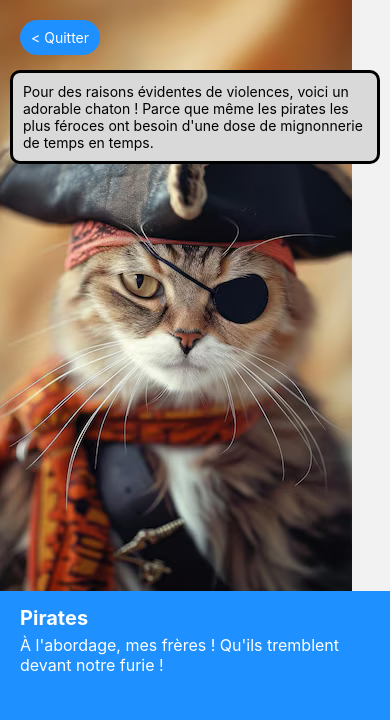
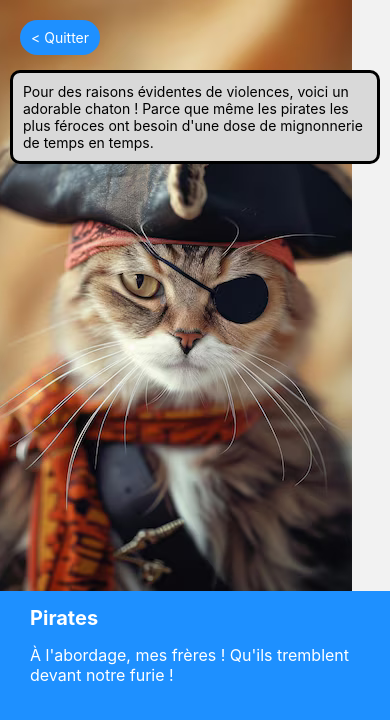
Before and after one commit to Bollemii/MASI-mobile-escape-game, a React Native app in the folder escape-game/: screen /piratesdelilebourbon/2/fight in a window 390 px wide. Shown: the top 720 px of the page. Built offline with nearby package versions, Linux system fonts and the light colour scheme.

Commit message:
style speechpanel

```diff
--- a/escape-game/src/components/SpeechPanel.tsx
+++ b/escape-game/src/components/SpeechPanel.tsx
@@ -12,8 +12,9 @@ export default function SpeechPanel(props: SpeechPanelProps) {
     return (
         <View style={styles.container}>
             {props.speaker && <Text style={styles.speaker}>{speaker}</Text>}
-            <ScrollView style={styles.textContainer}>
+            <ScrollView>
                 <Text style={styles.text}>{props.text}</Text>
+                {/* Empty Text to add space at end of scroll */}
                 <Text></Text>
             </ScrollView>
         </View>
@@ -27,7 +28,8 @@ const styles = StyleSheet.create({
         backgroundColor: defaultStyles.colors.blue,
         position: 'absolute',
         bottom: 0,
-        padding: 10,
+        paddingHorizontal: 30,
+        paddingVertical: 15,
         display: 'flex',
         justifyContent: 'center',
     },
@@ -35,13 +37,7 @@ const styles = StyleSheet.create({
         color: defaultStyles.colors.white,
         fontSize: 20,
         fontWeight: 'bold',
-        top: 5,
-        left: 10,
-    },
-    textContainer: {
-        width: '100%',
-        height: '100%',
-        padding: 10,
+        marginBottom: 15,
     },
     text: {
         color: defaultStyles.colors.white,
```
